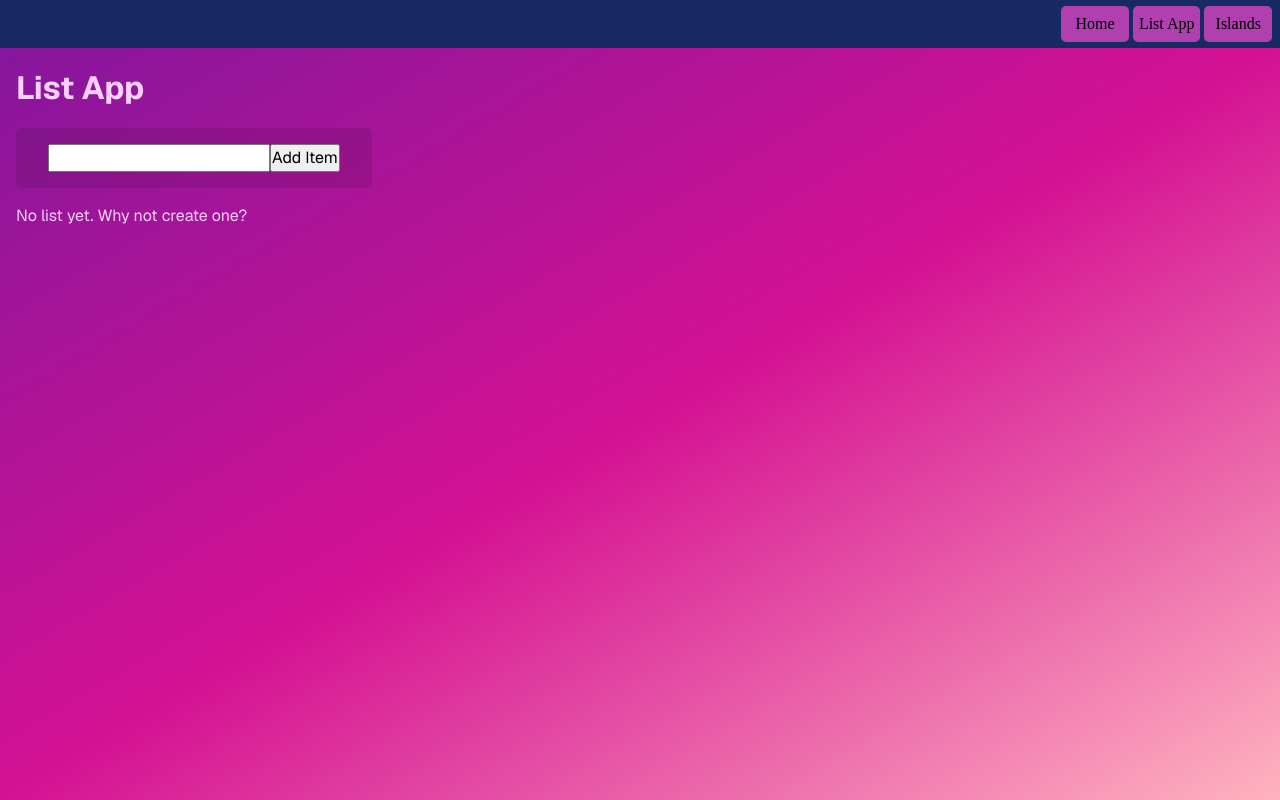
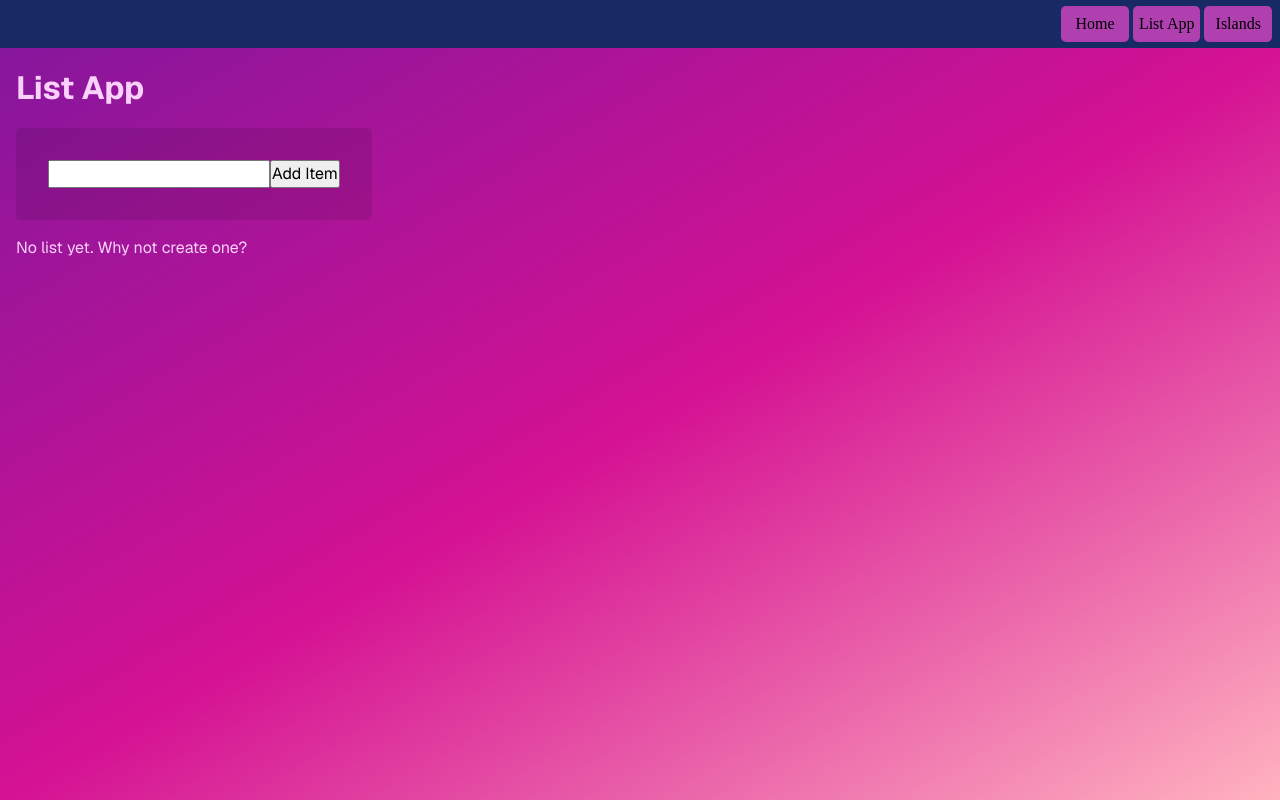
Before and after one commit to franco-ortega/workshop, a Next.js app: page /list in a window 1280 px wide. Built offline with nearby package versions, Linux system fonts and the light colour scheme.

Commit message:
increase block padding for fromWrapper

```diff
--- a/app/list/page.module.css
+++ b/app/list/page.module.css
@@ -12,7 +12,7 @@
 .formWrapper {
 	background-color: hsl(0, 0%, 0%, 10%);
 	border-radius: 5px;
-	padding: 1rem 2rem;
+	padding: 2rem 2rem;
 
 	max-width: fit-content;
 	margin-block: 1rem;
```
